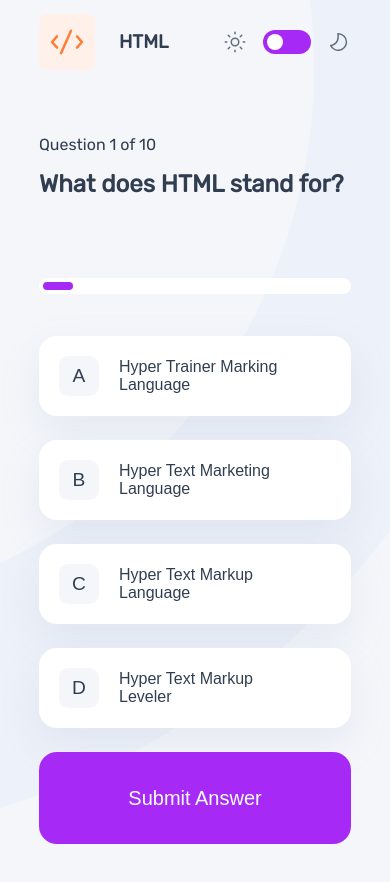
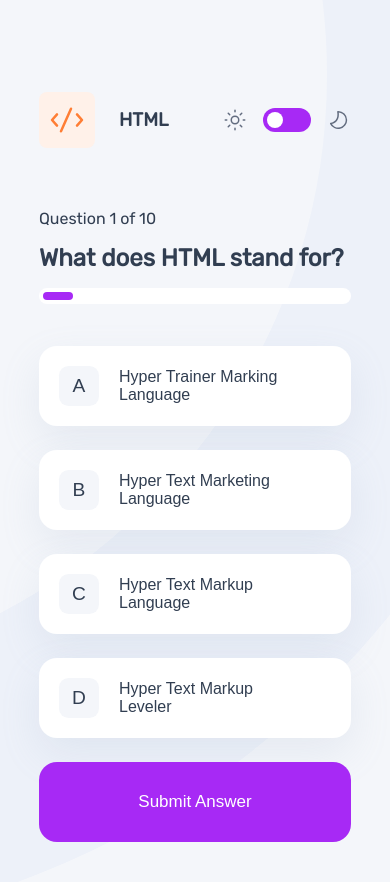
Before and after one commit to enzo-mir/frontend-quiz-app, a plain HTML site: page index.html in a window 390 px wide. Both pictures are taken after a click on the button "HTML". Before the commit the page ends 844 px from the top, so only its background shows below. Drawn offline with Linux system fonts and the light colour scheme.

Commit message:
fix : responsive, fonts preloads

```diff
--- a/index.html
+++ b/index.html
@@ -5,6 +5,9 @@
     <meta name="viewport" content="width=device-width, initial-scale=1.0" />
     <link rel="icon" type="image/png" sizes="32x32" href="./assets/images/favicon-32x32.png" />
     <title>Frontend Mentor | Frontend quiz app</title>
+    <link rel="preload" href="assets/fonts/static/Rubik-Light.ttf" as="font" type="font/ttf" crossorigin>
+    <link rel="preload" href="assets/fonts/static/Rubik-Medium.ttf" as="font" type="font/ttf" crossorigin>
+    <link rel="preload" href="assets/fonts/static/Rubik-Regular.ttf" as="font" type="font/ttf" crossorigin>
     <link rel="stylesheet" href="style.css" />
   </head>
 
--- a/style.css
+++ b/style.css
@@ -41,6 +41,7 @@
   --heading--l--regular: clamp(40px, 5vw, 64px);
   --heading--m: clamp(30px, 4.5, 36px);
   --heading--s: clamp(20px, 4vw, 28px);
+  --heading--button: clamp(17px, 3.5vw, 20px);
   --body--m: 24px;
   --body--s: 20px;
 
@@ -74,17 +75,19 @@ html,
 body {
   width: 100%;
   height: 100%;
+  min-height: max-content;
 }
 
 body {
   display: grid;
-  grid-template-rows: 25% 1fr;
+  grid-template-rows: 20% auto;
   place-items: center;
   background-repeat: no-repeat;
   background-position: center;
   background-size: cover;
   font-family: var(--ff-reg);
   background-image: var(--bg-img-l);
+  padding-block: calc(5svh + 50px);
 }
 
 /* --------------------- HEADER -------------------------- */
@@ -92,6 +95,7 @@ body {
 header {
   display: flex;
   justify-content: space-between;
+  align-self: start;
   align-items: center;
   width: clamp(700px, 80%, 1200px);
 }
@@ -216,7 +220,7 @@ aside.answere ul {
 aside.answere ul li {
   position: relative;
   width: 100%;
-  height: 92px;
+  height: 80px;
   border-radius: 18px;
   background-color: var(--purewhite);
   box-shadow: 0 16px 40px 0 #8fa0c124;
@@ -247,9 +251,8 @@ aside.answere ul li button span {
   font-size: larger;
   background-color: var(--lightgrey);
   border-radius: 0.5em;
-  width: 56px;
-  height: 56px;
   height: 100%;
+  aspect-ratio: 1 / 1;
 }
 aside.answere ul li button p {
   max-width: 65%;
@@ -321,10 +324,10 @@ aside.answere ul li:has(button.invalid) {
 #submit_button {
   position: relative;
   width: 100%;
-  height: 92px;
+  height: 80px;
   background-color: var(--purple);
   color: white;
-  font-size: var(--heading--s);
+  font-size: var(--heading--button);
   border-radius: 18px;
 }
 
@@ -530,10 +533,6 @@ body[data-theme="light"] {
   aside.answere ul li {
     height: 80px;
   }
-  aside.answere ul li button span {
-    aspect-ratio: 1 / 1;
-    width: unset;
-  }
 }
 
 @media screen and (max-height: 750px) {
```
